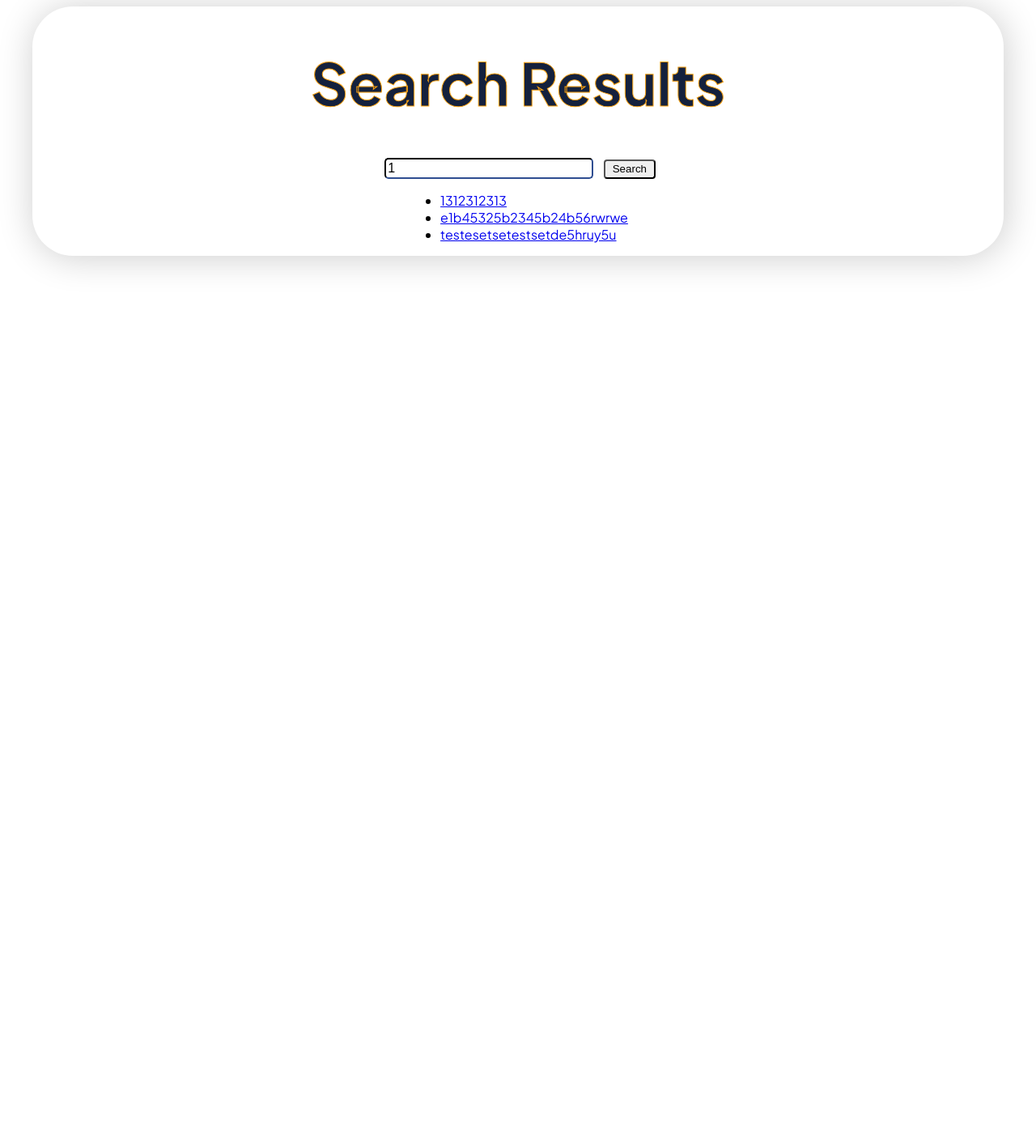
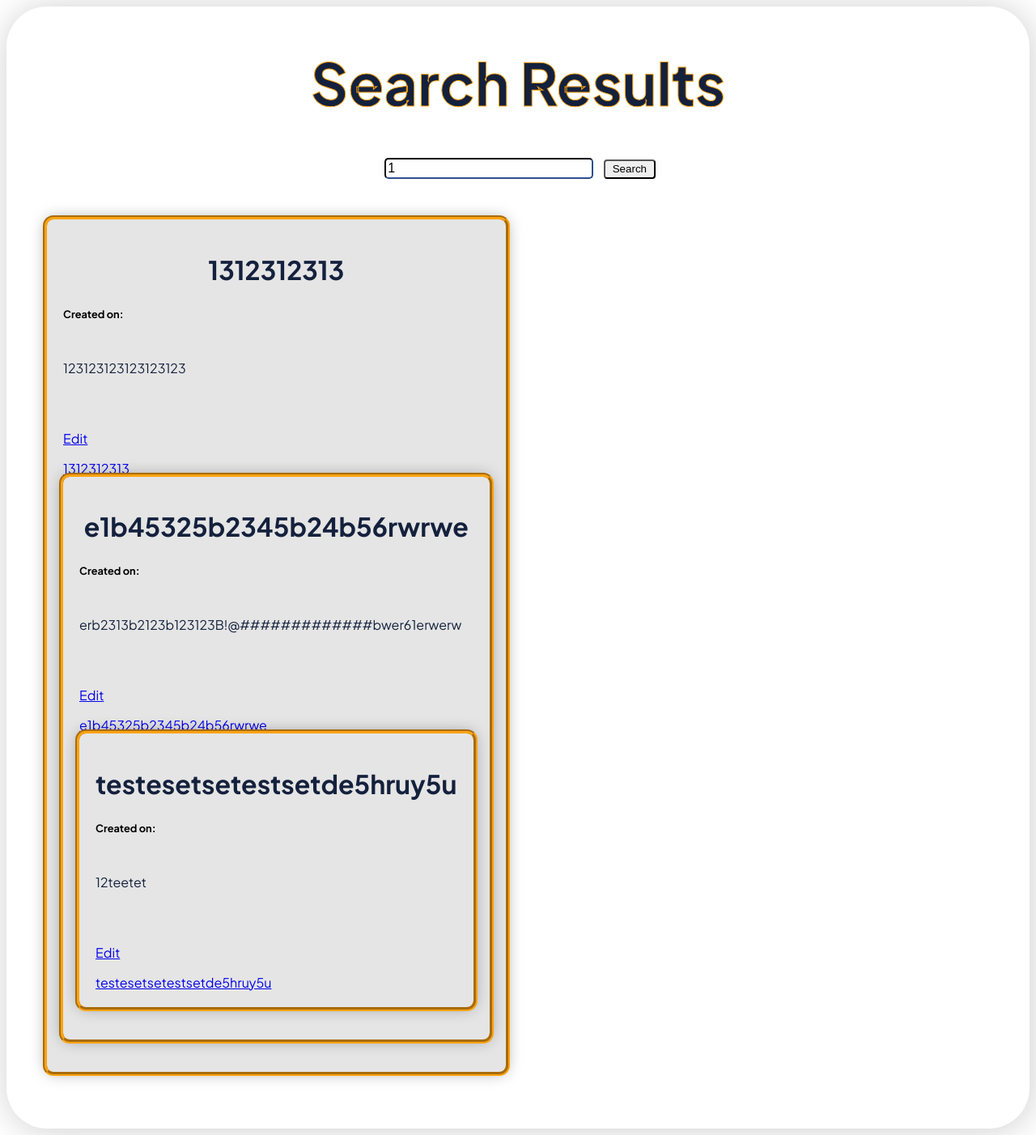
Before and after one commit to tanner-agar/webd_final, a PHP site: page /search.php?keyword=1 in a window 1280 px wide. Shown: the whole page at 81% size. Before the commit the page ends 333 px from the top, so only its background shows below. Run offline with PHP 8.4, Linux system fonts and the light colour scheme; data comes from the database, SQL or seed files in the repository; data that the repository does not hold is empty.

Commit message:
buggy but progress on search cards

```diff
--- a/main.css
+++ b/main.css
@@ -21,7 +21,7 @@
     font-weight: normal;
     font-style: normal;
     outline: 1px #14213d;
-    max-width:1200px;
+    max-width:1500px;
     border-radius:50px;
     overflow:hidden;
     margin:0 auto;
--- a/search.php
+++ b/search.php
@@ -48,19 +48,22 @@ if(isset($_GET['keyword'])) {
             <input type="text" name="keyword" placeholder="Search..." value="<?php echo isset($_GET['keyword']) ? htmlspecialchars($_GET['keyword']) : ''; ?>">
             <input type="submit" value="Search">
         </form>
+
     </div>
-
-    <div class="search-results">
         <!-- check if search results exist, and count of elements is greater than 0 -->
         <?php if(isset($searchResults) && count($searchResults) > 0): ?>
-            <ul>
-                <div class="cms-container">
-                <!--- loop over results to display --->
-                <?php foreach($searchResults as $result): ?>
-                <!--- echo the result's titles, post_id --->
-                    <li><a href="post.php?id=<?php echo $result['post_id']; ?>"><?php echo $result['title']; ?></a></li>
+                <div class="cms-post">
+                    <?php foreach($searchResults as $result): ?>
+                        <div class="cms-card">
+                            <h1 class="cms-head"><?php echo $result ['title']; ?></h1>
+                                <h4 class="created-header">Created on: </h4>
+                                <p class="date_created"><?php echo $result['date_created']; ?></p>
+                                <div class="card-cms">
+                                <p class="trunc-card"><?php echo $result['content']; ?></p>
+                                </div>
+                                <p class="edit-post"><a href="edit.php?id=<?php echo htmlspecialchars($result['post_id']); ?>">Edit</a></p>
+                    <a href="post.php?id=<?php echo $result['post_id']; ?>"><?php echo $result['title']; ?></a>
                 <?php endforeach; ?>
-            </ul>
         </div>
         <!-- account for no results -->
         <?php elseif(isset($_GET['keyword'])): ?>
```
